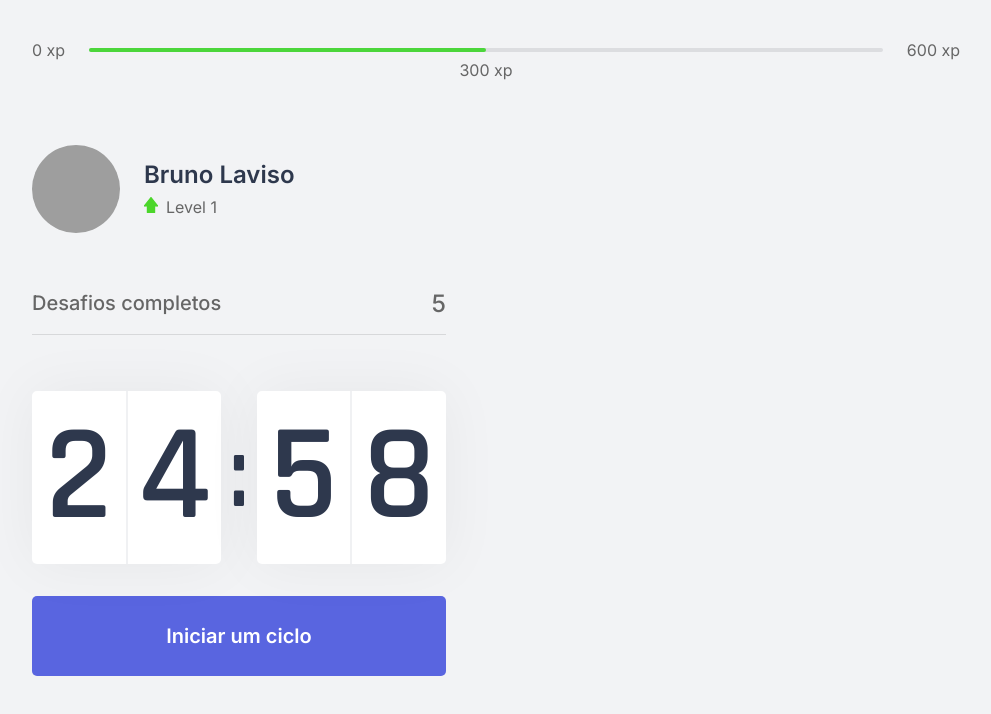
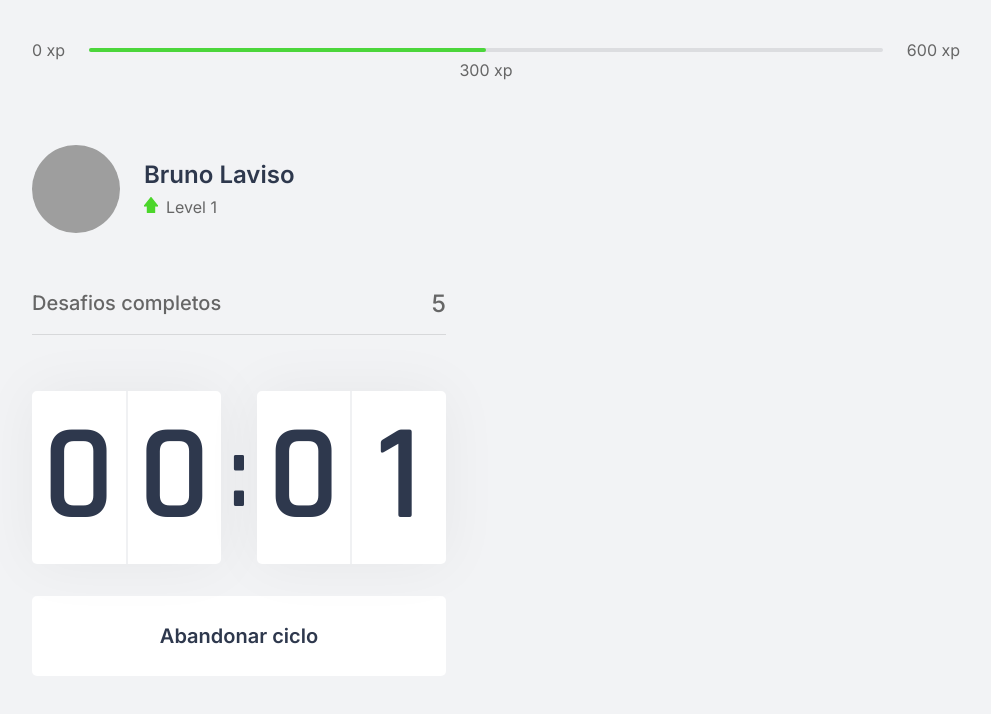
Before and after one commit to brunolaviso/nlw4-react, a Next.js app: page / in a window 1280 px wide. Both pictures are taken after a click on the button "Iniciar um ciclo". Shown: the top 714 px of the page, without its empty margins (144-1135 px from the left). Built offline with nearby package versions, Linux system fonts and the light colour scheme; grey boxes are pictures that could not be loaded.

Commit message:
feat: btn 'encerrar ciclo' with styles

```diff
--- a/src/components/Countdown.tsx
+++ b/src/components/Countdown.tsx
@@ -1,9 +1,12 @@
 import { useState, useEffect } from 'react'
 import styles from '../styles/components/Countdown.module.css'
 
+let countdownTimeout: NodeJS.Timeout
+
 export function Countdown() {
-  const [time, setTime] = useState(25 * 60)
-  const [active, setActive] = useState(false)
+  const [time, setTime] = useState(0.05 * 60)
+  const [isActive, setIsActive] = useState(false)
+  const [hasFinished, setHasFinished] = useState(false)
 
   const minutes = Math.floor(time / 60)
   const seconds = time % 60
@@ -12,16 +15,25 @@
   const [secondLeft, secondRight] = String(seconds).padStart(2, '0').split('')
 
   function startCountdown() {
-    setActive(true)
+    setIsActive(true)
+  }
+
+  function resetCountdown() {
+    clearTimeout(countdownTimeout)
+    setIsActive(false)
+    setTime(0.05 * 60)
   }
 
   useEffect(() => {
-    if (active && time > 0) {
-      setTimeout(() => {
+    if (isActive && time > 0) {
+      countdownTimeout = setTimeout(() => {
         setTime(time - 1)
       }, 1000)
+    } else if (isActive && time === 0) {
+      setHasFinished(true)
+      setIsActive(false)
     }
-  }, [active, time])
+  }, [isActive, time])
 
   return (
     <div>
@@ -37,9 +49,35 @@
         </div>
       </div>
 
-      <button className={styles.countdownButton} onClick={startCountdown} type="button">
-        Iniciar um ciclo
-      </button>
+      { hasFinished ? (
+        <button
+        disabled
+        className={styles.countdownButton}
+        >
+          Ciclo encerrado
+        </button>
+      ) : (
+        <>
+          { isActive ? (
+            <button
+              className={`${styles.countdownButton} ${styles.countdownButtonActive}`}
+              onClick={resetCountdown}
+              type="button"
+            >
+              Abandonar ciclo
+            </button>
+          ) : (
+            <button
+              className={styles.countdownButton}
+              onClick={startCountdown}
+              type="button"
+            >
+              Iniciar um ciclo
+            </button>
+          )}
+        </>
+      )}
+
     </div>
   )
 }
--- a/src/styles/components/Countdown.module.css
+++ b/src/styles/components/Countdown.module.css
@@ -48,10 +48,27 @@
   color: var(--white);
   font-size: 1.25rem;
   font-weight: 600;
+  outline: none;
 
   transition: background-color 0.2s;
 }
 
-.countdownButton:hover {
+.countdownButton:not(:disabled):hover {
   background: var(--blue-dark);
 }
+
+.countdownButtonActive {
+  background: var(--white);
+  color: var(--title);
+}
+
+.countdownButtonActive:not(:disabled):hover {
+  background: var(--red);
+  color: var(--white);
+}
+
+.countdownButton:disabled {
+  background: var(--white);
+  color: var(--text);
+  cursor: not-allowed;
+}
```
